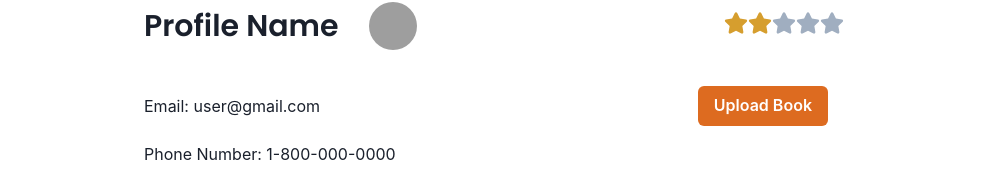
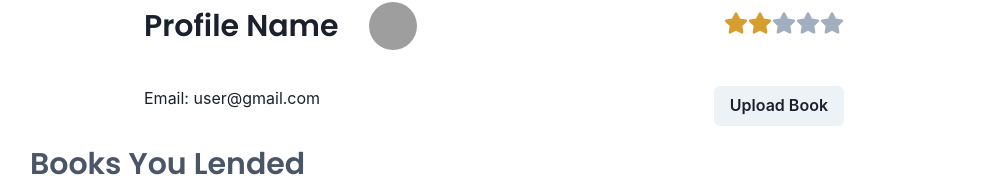
Before and after one commit to MannyGozzi/BookBorrow, a React (Create React App) app in the folder frontend/: page /profile in a window 1280 px wide. Shown: the part 402-591 px from the top of the page, without its empty margins (146-1135 px from the left). Built offline with nearby package versions, Linux system fonts and the light colour scheme; grey boxes are pictures that could not be loaded.

Commit message:
profile now has working upload book button (#42)

```diff
--- a/frontend/src/components/BookUpload.tsx
+++ b/frontend/src/components/BookUpload.tsx
@@ -39,6 +39,12 @@ const BookUpload = () => {
 
     return () => clearTimeout(delayDebounceFn)
   }, [name])
+
+  const signup = async () => {
+    const response = await axios.post('http://localhost:3000/users/register',
+    {firstName, lastName, email, password, zip_code: zipCode, username}, {withCredentials: true});
+    console.log(response.data);
+  }
 
   return (
     <>
--- a/frontend/src/components/ProfileInfo.tsx
+++ b/frontend/src/components/ProfileInfo.tsx
@@ -22,6 +22,7 @@ import {
   } from '@chakra-ui/react'
 
   import StarRating from './RatingStars'
+  import BookUpload from './BookUpload'
 
   export default function ProfileInfo() {
   return (
@@ -52,15 +53,8 @@ import {
               <HStack spacing='40px'>
                     <Text fontSize="md">Email: user@gmail.com</Text>
                 <Spacer />
-                <Button
-                  variant={'solid'}
-                  colorScheme={'orange'}
-                  size={'md'}
-                  m={4}>
-                  Upload Book
-                </Button>
+                <BookUpload/>
               </HStack>
-                  <Text fontSize="md">Phone Number: 1-800-000-0000</Text>
           </Box>
           </VStack>
           </Flex>
```
Also changed, not shown: 1 other file (tests, documents, lock files or other folders).
